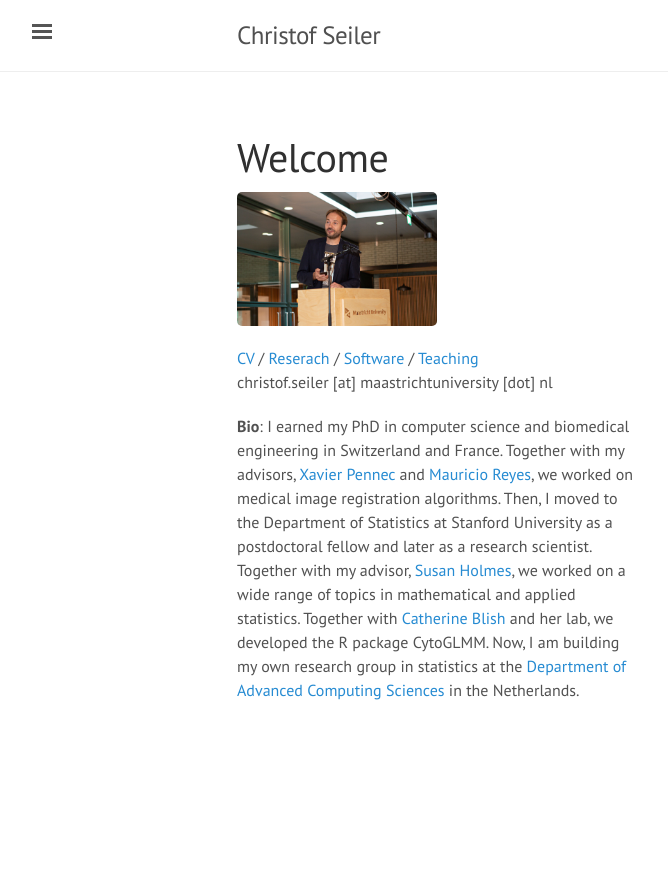
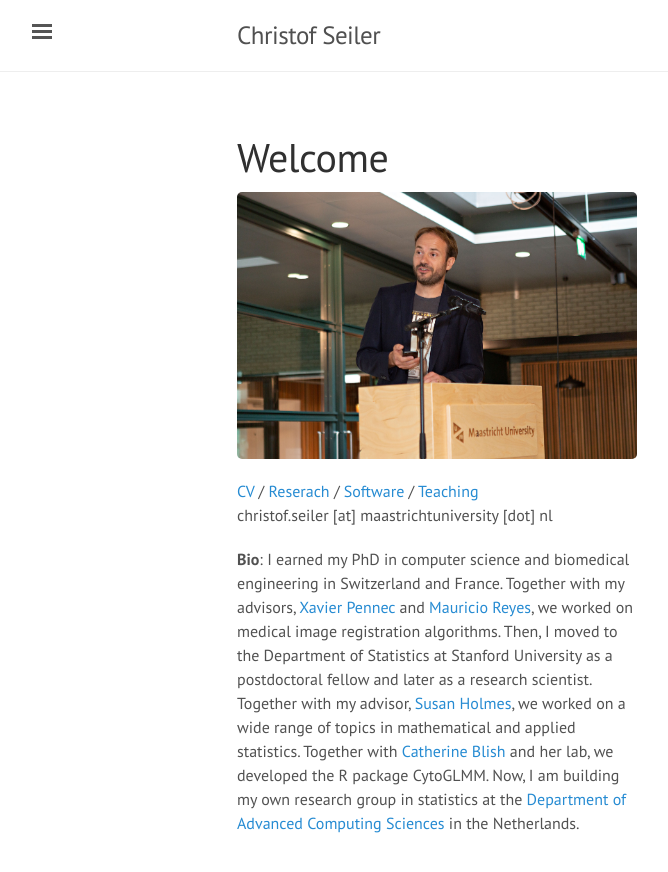
Before and after one commit to ChristofSeiler/ChristofSeiler.github.io, a Jekyll site: the page built from index.html, in a window 1280 px wide. Shown: the top 872 px of the page, without its empty margins (3-671 px from the left). Built offline with Jekyll 4.4.1, drawn with Linux system fonts in a browser that asks for light colours; the list of posts is cut into pages by our own code.

Commit message:
increase portrait size

```diff
--- a/index.html
+++ b/index.html
@@ -11,7 +11,7 @@ p.narrow {
 
 <h1 class="page-title">Welcome</h1>
 
-<img src="public/portrait.jpg" alt="" border="0" width="200px"/>
+<img src="public/portrait.jpg" alt="" border="0" width="400px"/>
 
 <p class="narrow">
 <a href="cv_christofseiler.pdf">CV</a> / <a href="research/">Reserach</a> / <a href="software/">Software</a> / <a href="teaching/">Teaching</a> <br>
```
